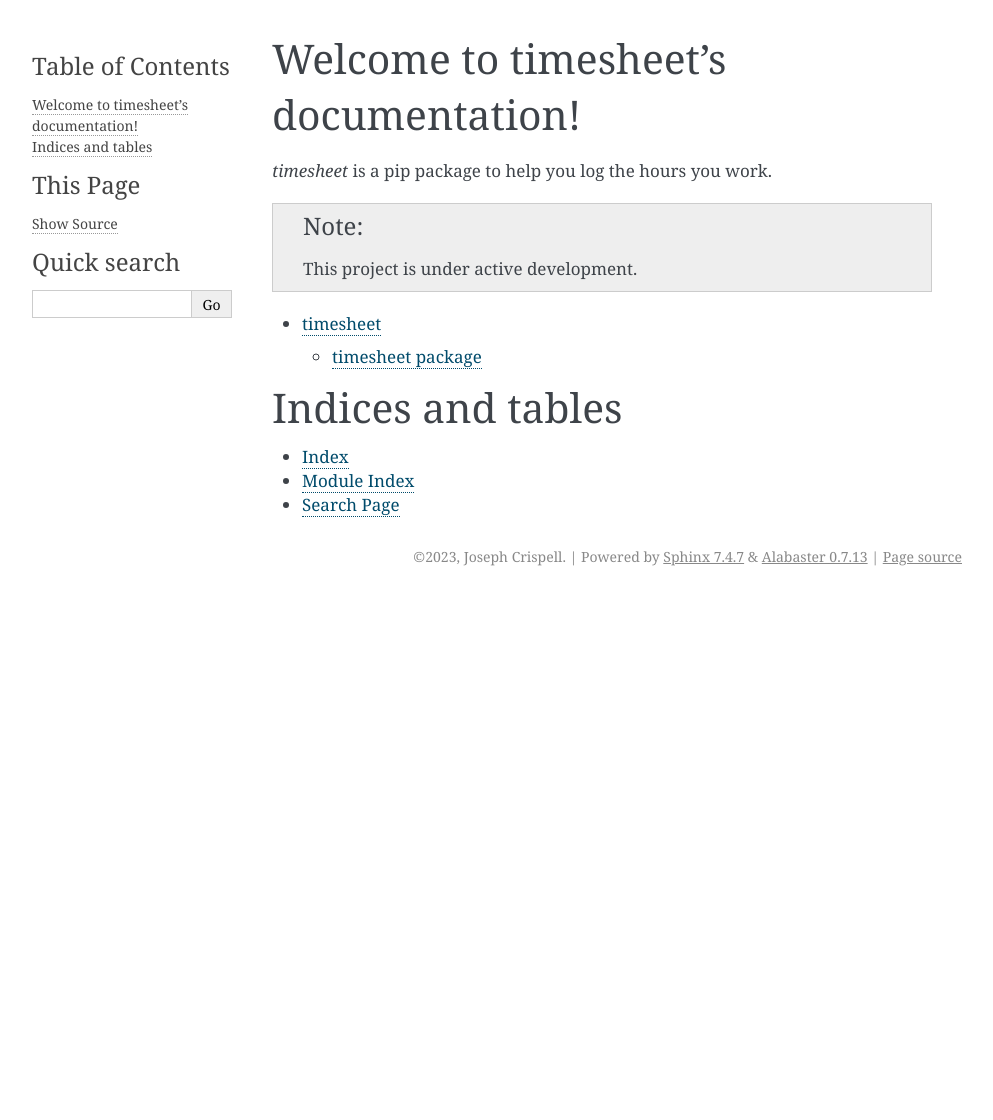
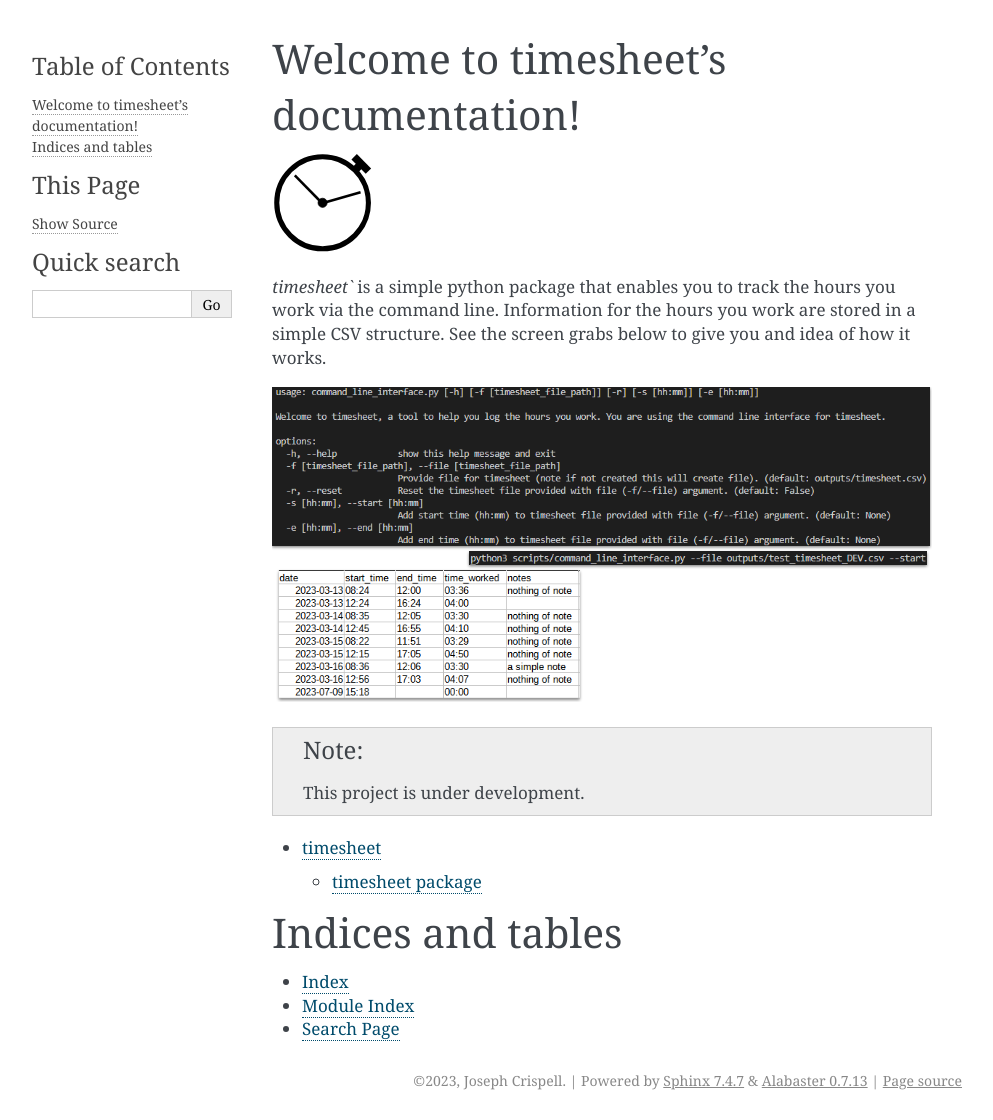
Before and after one commit to JosephCrispell/timesheet, a Sphinx documentation site: the page built from docs/source/index.rst, in a window 1280 px wide. Shown: the whole page, without its empty margins (148-1141 px from the left). Built offline with Sphinx 7.4.7, drawn with Linux system fonts in a browser that asks for light colours; before the commit the page ends 900 px from its top, so only the background shows below that.

Commit message:
Updating with additional description and images

```diff
--- a/docs/source/index.rst
+++ b/docs/source/index.rst
@@ -6,11 +6,18 @@
 Welcome to timesheet's documentation!
 =====================================
 
-`timesheet` is a pip package to help you log the hours you work.
+.. image:: ../../images/timesheet_logo.svg
+  :width: 100
+  :alt: timesheet logo
+
+`timesheet`` is a simple python package that enables you to track the hours you work via the command line. Information for the hours you work are stored in a simple CSV structure. See the screen grabs below to give you and idea of how it works.
+
+.. image:: ../../images/timesheet_demo.svg
+  :alt: timesheet in action
 
 .. note::
 
-   This project is under active development.
+   This project is under development.
 
 .. toctree::
    :maxdepth: 2
```
